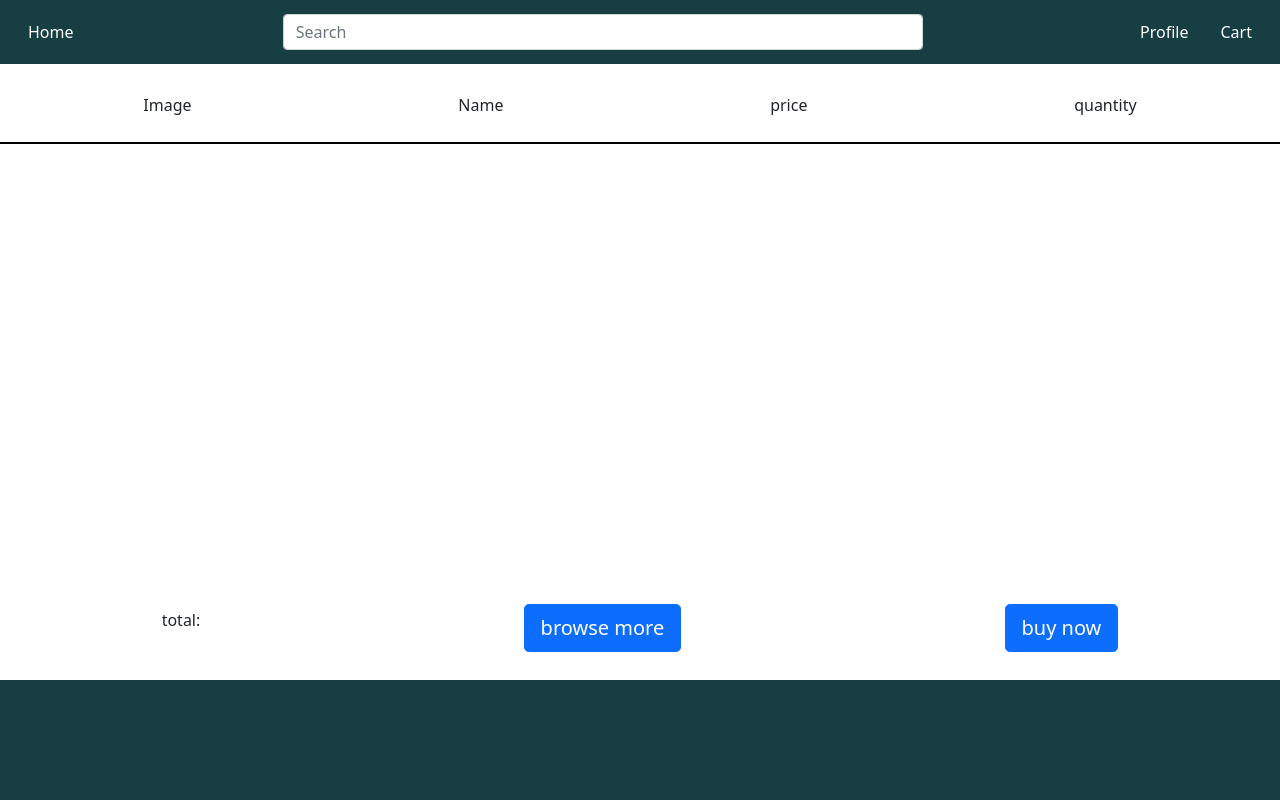
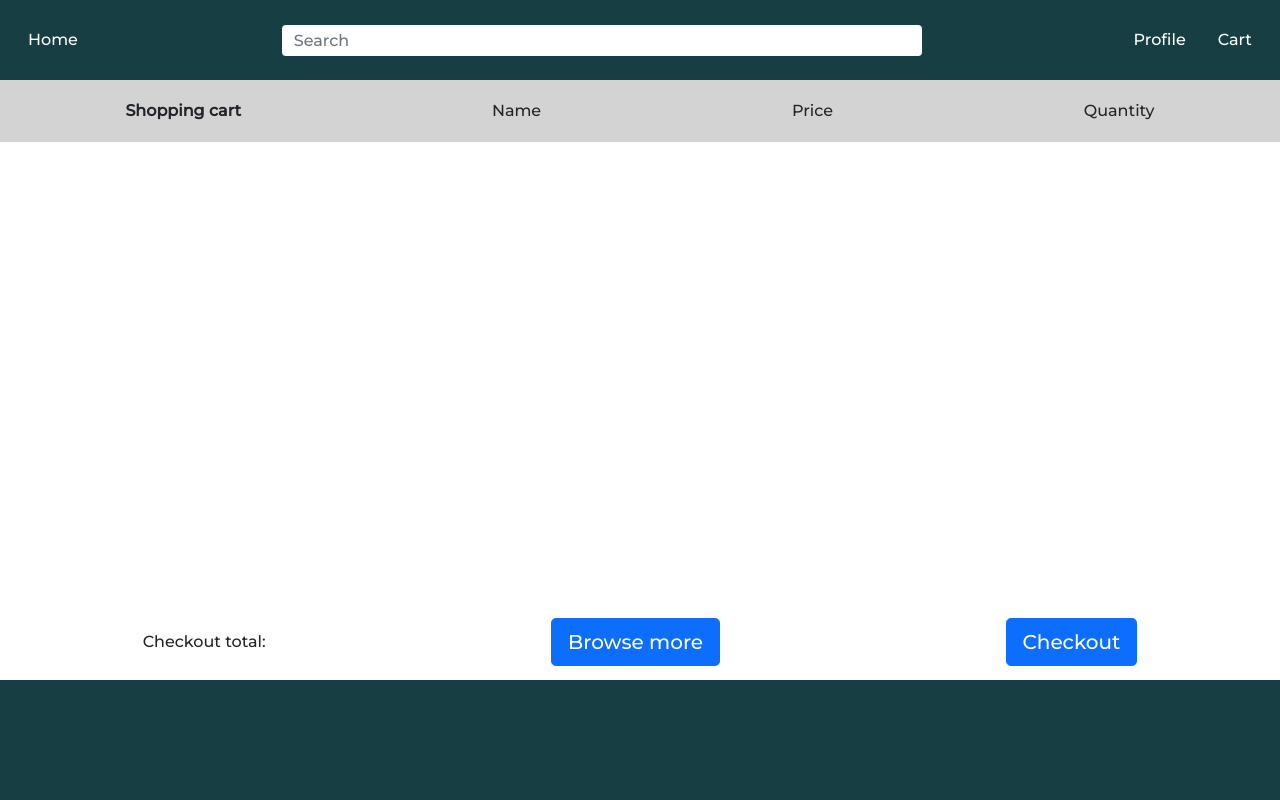
Before and after one commit to aronbergurj99/verklegt-2, a Django app: page /cart in a window 1280 px wide. Run offline with Django 3.2, Linux system fonts and the light colour scheme; data that the repository does not hold is empty; some libraries are stand-ins or nearby versions.

Commit message:
finpussun

```diff
--- a/static/css/cart.css
+++ b/static/css/cart.css
@@ -18,7 +18,7 @@
     display: flex;
     flex-direction: row;
     justify-content: space-around;
-    border-bottom: 2px solid black;
+    border-bottom: 2px solid lightgray;
     padding: 50px;
     align-items: center;
 }
@@ -33,6 +33,12 @@
 .quantity-container input {
     width: 2rem;
     height: 2rem;
+    border: none;
+    text-align: center ;
+
+}
+.quantity-container button {
+    background-color: transparent;
 }
 
 .cart-checkout {
@@ -46,5 +52,24 @@
 
 .cart-info {
     height: 10%;
-    padding: 10px;
+    padding: 0;
+    margin: 0;
+    background-color: lightgray;
+    border-bottom: none;
+
 }
+p {
+    margin: 0;
+}
+
+p#cartheader {
+    font-weight: bold;
+    /* text-align: left;*/
+}
+
+.btn btn-lg btn-primary {
+    border: none;
+    background-color: lightgray;
+
+
+}
--- a/static/css/main.css
+++ b/static/css/main.css
@@ -1,13 +1,18 @@
+body {
+    font-family: Montserrat;
+}
 .navbar {
     background-color: #173E43;
+    /* background-color: lightslategrey; */
     width: 100vw;
-    height: 8vh;
+    height: 10vh;
 }
 
 
 
 .footer {
     background-color: #173E42;
+    /* background-color: lightslategrey; */
     position: absolute;
     height: 15vh;
     bottom: 0px;
@@ -15,6 +20,7 @@
 .search {
     height: 90%;
     width: 50vw;
+    border: none;
 }
 .dropdown {
     position: relative;
@@ -39,8 +45,8 @@
 
 
 .small-image {
-    width:  200px;
-    height: 200px;
+    width:  150px;
+    height: 150px;
     object-fit: cover;
 }
 
@@ -53,8 +59,10 @@
   width: 300px;
   height: 350px;
   background: white;
-  border-style: solid;
+    border: solid 1px lightgray ;
+    border-radius: 10px;
   color: black;
+
   transition: all .4s ease;
 }
 .small-product:hover {
@@ -66,11 +74,15 @@
 }
 .small-product h1 {
     font-size: 1.5rem;
+    padding-top: 20px;
+    padding-left: 10px;
 
 }
 
+
 .small-product p {
     font-size: 1rem;
+
 }
 
 .small-product-text {
@@ -79,7 +91,7 @@
     float: left;
 }
 .contents {
-    padding-top: 20px;
+    /* padding-top: 20px; */
     display: flex;
     overflow: scroll;
     height: 78vh;
--- a/templates/Cart/cart.html
+++ b/templates/Cart/cart.html
@@ -4,10 +4,10 @@
 {% block content %}
     <div class="cart-container">
         <div class="cart-item cart-info">
-            <p>Image</p>
+            <p id="cartheader">Shopping cart</p>
             <p>Name</p>
-            <p>price</p>
-            <p>quantity</p>
+            <p>Price</p>
+            <p>Quantity</p>
 
         </div>
         <div class="cart-items">
@@ -17,9 +17,9 @@
             {% endfor %}
         </div>
         <div class="cart-checkout">
-            <p>total: </p>
-            <button class="btn btn-lg btn-primary">browse more</button>
-            <button class="btn btn-lg btn-primary">buy now</button>
+            <p>Checkout total: </p>
+            <button class="btn btn-lg btn-primary">Browse more</button>
+            <button class="btn btn-lg btn-primary">Checkout</button>
 
         </div>
     </div>
--- a/templates/Cart/cart_item.html
+++ b/templates/Cart/cart_item.html
@@ -4,9 +4,9 @@
     <p>{{ product.price }}</p>
 
     <div class="quantity-container">
+        <button onclick="increaseQuantity({{ product.id }}, false)">-</button>
+        <input id="{{ product.id }}-input" value="0">
         <button onclick="increaseQuantity({{ product.id }}, true)">+</button>
-        <input id="{{ product.id }}-input" value="0">
-        <button onclick="increaseQuantity({{ product.id }}, false)">-</button>
 
     </div>
 </div>
--- a/templates/base.html
+++ b/templates/base.html
@@ -10,8 +10,12 @@
     <!-- bootstrap -->
     <link href="https://cdn.jsdelivr.net/npm/bootstrap@5.0.0-beta3/dist/css/bootstrap.min.css" rel="stylesheet" integrity="sha384-eOJMYsd53ii+scO/bJGFsiCZc+5NDVN2yr8+0RDqr0Ql0h+rP48ckxlpbzKgwra6" crossorigin="anonymous">
 
+    <!-- Font -->
+    <link rel="preconnect" href="https://fonts.gstatic.com">
+    <link href="https://fonts.googleapis.com/css2?family=Montserrat:wght@500&display=swap" rel="stylesheet">
+    <!-- <link href="https://fonts.googleapis.com/css2?family=Lato&display=swap" rel="stylesheet"> -->
+
     <!-- css file-->
-
     <link rel="stylesheet" type="text/css" href="{% static 'css/main.css' %}?{% now "U" %}">
     <link rel="stylesheet" type="text/css" href="{% static 'css/account.css' %}?{% now "U" %}">
     <link rel="stylesheet" type="text/css" href="{% static 'css/cart.css' %}?{% now "U" %}">
--- a/templates/shop/single_product.html
+++ b/templates/shop/single_product.html
@@ -8,8 +8,8 @@
     </div>
 
     {% if product.rating_set.first.rating %}
-        <p>rating: {{ product.rating_set.first.rating}} ({{ product.rating_set.first.number_of_ratings }} ratings)</p>
+        <p>Rating: {{ product.rating_set.first.rating}} ({{ product.rating_set.first.number_of_ratings }} ratings)</p>
     {% else %}
-        <p>rating: no ratings yet</p>
+        <p>Rating: no ratings yet</p>
     {% endif%}
 </div>
```
